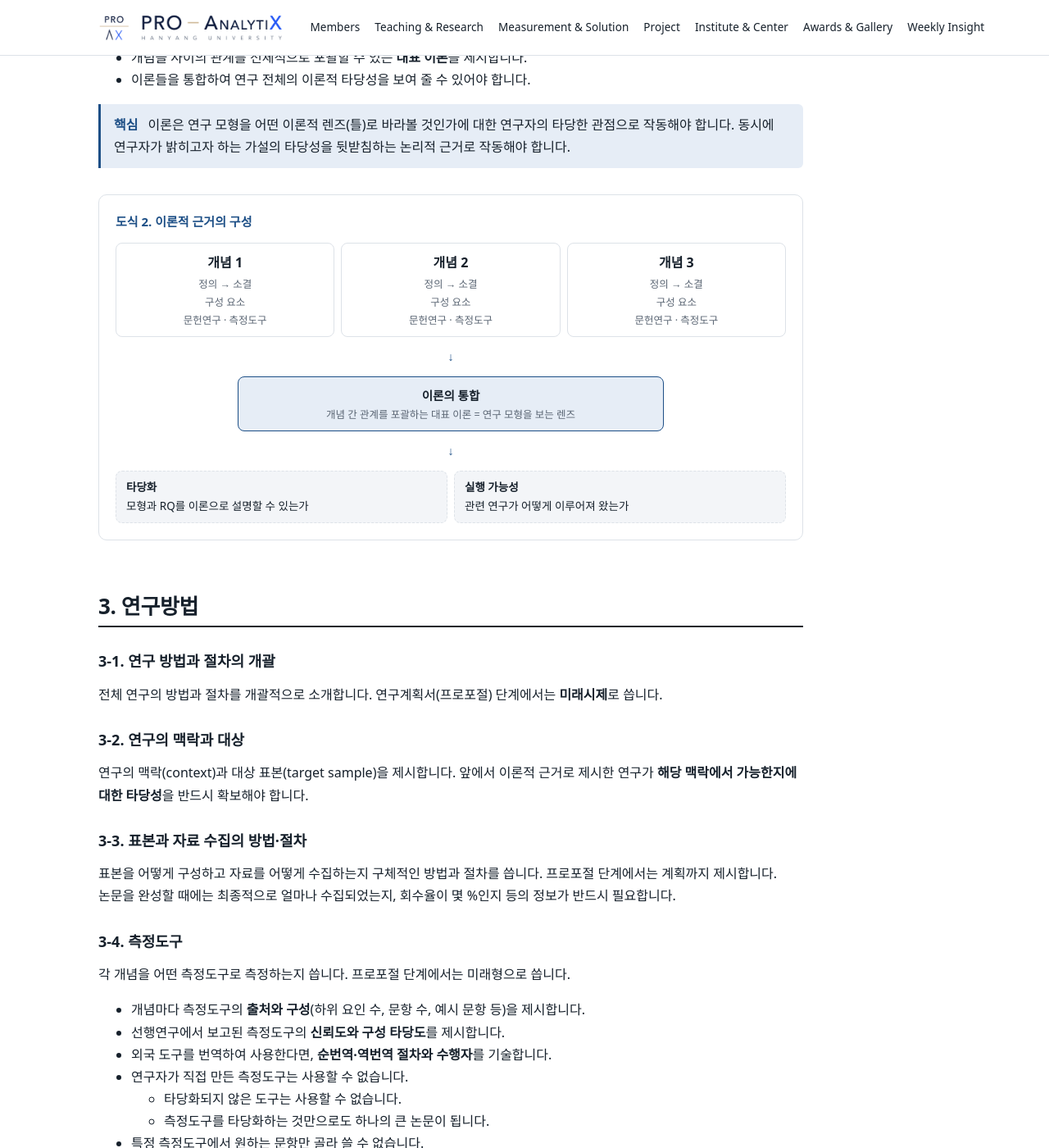
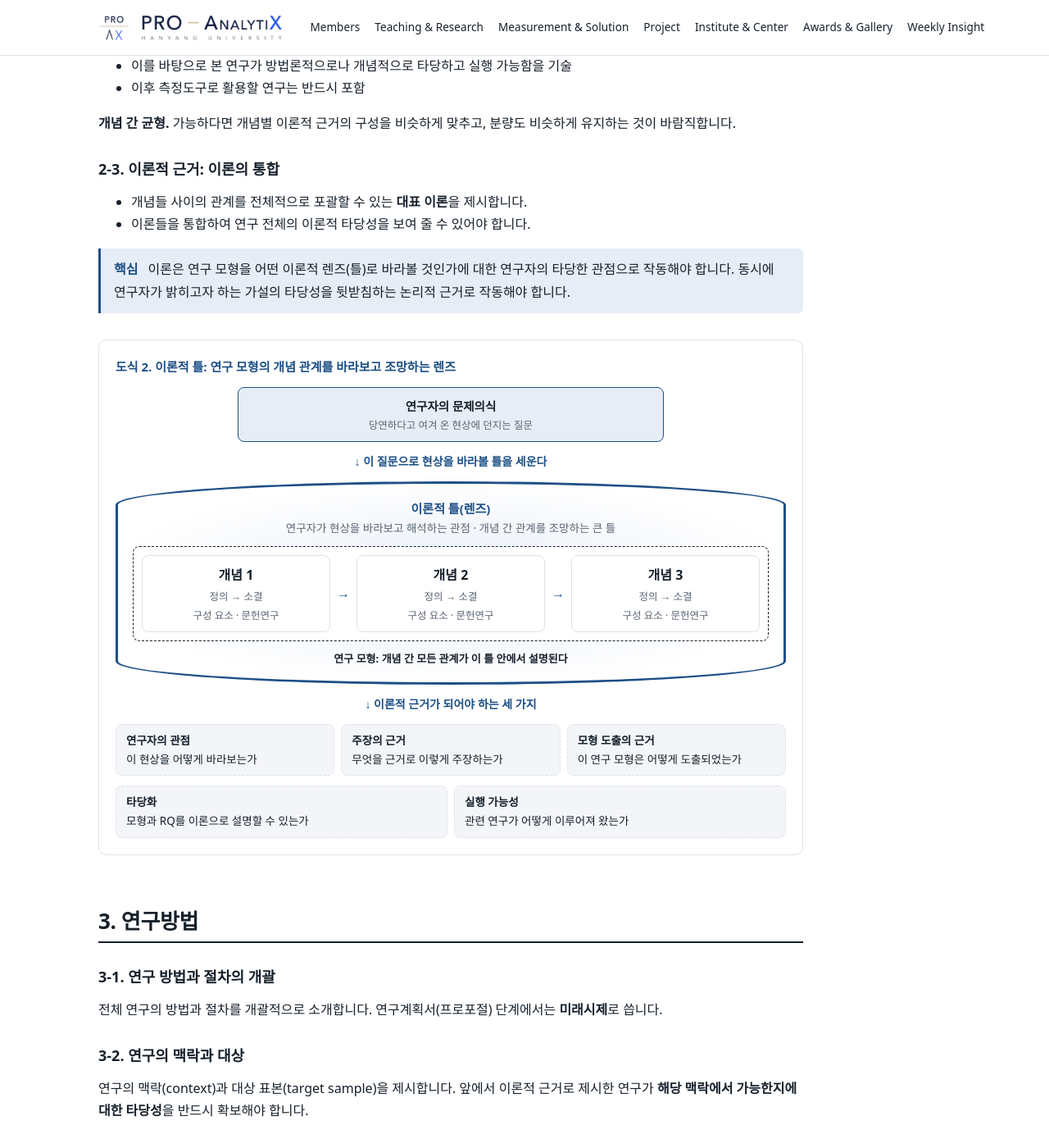
Before and after one commit to drsprolab/drsprolab.github.io, a Jekyll site: the page built from research-help/basics.md, in a window 1280 px wide and 1400 px high, scrolled down 5767 px. Shown: the whole window at 82% size. Built offline with Jekyll 4.4.1, drawn with Linux system fonts in a browser that asks for light colours; some web fonts are replaced; some of the changed text lies outside the part shown.

Commit message:
docs(research-help basics): define theoretical foundation and redraw diagram 2 as a lens over the model
Co-Authored-By: Claude Opus 5.5 <noreply@anthropic.com>

```diff
--- a/assets/css/style.css
+++ b/assets/css/style.css
@@ -2014,5 +2014,19 @@ main.container { overflow-x: clip; }
   .rhb-flowline > .rhb-node:not(:last-child)::after { content: "↓"; right: auto; left: 50%; top: auto; bottom: -20px; transform: translateX(-50%); }
   .rhb-cols { grid-template-columns: minmax(0, 1fr); }
 }
+.rhb-def { margin: 12px 0 20px; padding: 16px 18px; border: 1.5px solid var(--accent); border-radius: 8px; line-height: 1.85; }
+.rhb-def strong { display: block; margin-bottom: 4px; color: var(--accent); }
+.rhb-def b { color: var(--accent); }
+.rhb-lens { position: relative; padding: 18px; border: 3px solid var(--accent); border-radius: 999px / 70px; background: radial-gradient(ellipse at center, var(--accent-soft), transparent 75%); display: grid; gap: 10px; }
+.rhb-lens-label { margin: 0; text-align: center; font-size: 13.5px; color: var(--muted); }
+.rhb-lens-label b { display: block; font-size: 15px; color: var(--accent); }
+.rhb-model { display: grid; grid-template-columns: minmax(0, 1fr) 20px minmax(0, 1fr) 20px minmax(0, 1fr); gap: 6px; align-items: center; padding: 10px; border: 1.5px dashed var(--ink); border-radius: 8px; background: var(--paper); }
+.rhb-model i { font-style: normal; text-align: center; color: var(--accent); font-weight: 700; }
+.rhb-lens-model { margin: 0; text-align: center; font-size: 13px; font-weight: 600; }
+@media (max-width: 640px) {
+  .rhb-lens { border-radius: 24px; }
+  .rhb-model { grid-template-columns: minmax(0, 1fr); }
+  .rhb-model i { transform: rotate(90deg); }
+}
 .rhb-cta { margin-top: 36px; }
 .rhb-cta .rh-btn { display: inline-block; text-decoration: none; }
--- a/research-help/basics.md
+++ b/research-help/basics.md
@@ -171,6 +171,8 @@ lede: 학위논문과 학술논문의 다섯 장, 곧 서론·이론적 근거·
 
 <h2 id="ch2">2. 이론적 근거</h2>
 
+<p class="rhb-def"><strong>이론적 근거란</strong> 연구자가 제기한 문제의식을 바탕으로 제시한 연구 모형을 설득력 있게 타당화하는 근간입니다. 또한 연구자가 이 현상을 어떻게 바라보는지, 그리고 현상을 해석하는 틀이 무엇인지를 제시하는 것입니다. 즉, 이론적 근거는 <b>연구자가 가진 관점</b>, <b>연구자가 주장하는 것에 대한 근거</b>, 그리고 <b>이 연구 모형이 어떻게 도출되었는가에 대한 근거</b>가 되어야 합니다.</p>
+
 이론적 근거(Theoretical Foundation), 곧 이론적 배경과 문헌연구는 다음 두 가지 질문을 염두에 두고 작성해야 합니다.
 
 1. **타당화의 문제**: 연구의 목적에 맞게 연구문제가 설정되어 있고, 전체 연구 모형과 연구의 틀(개념들의 관계와 연구의 총체적 스케치)이 이론적으로 설명 가능한가?
@@ -217,15 +219,26 @@ lede: 학위논문과 학술논문의 다섯 장, 곧 서론·이론적 근거·
 <p class="rhb-rule"><strong>핵심</strong> 이론은 연구 모형을 어떤 이론적 렌즈(틀)로 바라볼 것인가에 대한 연구자의 타당한 관점으로 작동해야 합니다. 동시에 연구자가 밝히고자 하는 가설의 타당성을 뒷받침하는 논리적 근거로 작동해야 합니다.</p>
 
 <figure class="rhb-fig" aria-labelledby="fig2">
-  <figcaption id="fig2">도식 2. 이론적 근거의 구성</figcaption>
-  <div class="rhb-cols">
-    <div class="rhb-col"><b>개념 1</b><span>정의 → 소결</span><span>구성 요소</span><span>문헌연구 · 측정도구</span></div>
-    <div class="rhb-col"><b>개념 2</b><span>정의 → 소결</span><span>구성 요소</span><span>문헌연구 · 측정도구</span></div>
-    <div class="rhb-col"><b>개념 3</b><span>정의 → 소결</span><span>구성 요소</span><span>문헌연구 · 측정도구</span></div>
+  <figcaption id="fig2">도식 2. 이론적 틀: 연구 모형의 개념 관계를 바라보고 조망하는 렌즈</figcaption>
+  <div class="rhb-node rhb-node--wide"><b>연구자의 문제의식</b><span>당연하다고 여겨 온 현상에 던지는 질문</span></div>
+  <div class="rhb-down" aria-hidden="true">↓ 이 질문으로 현상을 바라볼 틀을 세운다</div>
+  <div class="rhb-lens">
+    <p class="rhb-lens-label"><b>이론적 틀(렌즈)</b> 연구자가 현상을 바라보고 해석하는 관점 · 개념 간 관계를 조망하는 큰 틀</p>
+    <div class="rhb-model" aria-label="연구 모형">
+      <div class="rhb-col"><b>개념 1</b><span>정의 → 소결</span><span>구성 요소 · 문헌연구</span></div>
+      <i aria-hidden="true">→</i>
+      <div class="rhb-col"><b>개념 2</b><span>정의 → 소결</span><span>구성 요소 · 문헌연구</span></div>
+      <i aria-hidden="true">→</i>
+      <div class="rhb-col"><b>개념 3</b><span>정의 → 소결</span><span>구성 요소 · 문헌연구</span></div>
+    </div>
+    <p class="rhb-lens-model">연구 모형: 개념 간 모든 관계가 이 틀 안에서 설명된다</p>
   </div>
-  <div class="rhb-down" aria-hidden="true">↓</div>
-  <div class="rhb-node rhb-node--wide"><b>이론의 통합</b><span>개념 간 관계를 포괄하는 대표 이론 = 연구 모형을 보는 렌즈</span></div>
-  <div class="rhb-down" aria-hidden="true">↓</div>
+  <div class="rhb-down" aria-hidden="true">↓ 이론적 근거가 되어야 하는 세 가지</div>
+  <div class="rhb-fig-row">
+    <div class="rhb-chip"><b>연구자의 관점</b> 이 현상을 어떻게 바라보는가</div>
+    <div class="rhb-chip"><b>주장의 근거</b> 무엇을 근거로 이렇게 주장하는가</div>
+    <div class="rhb-chip"><b>모형 도출의 근거</b> 이 연구 모형은 어떻게 도출되었는가</div>
+  </div>
   <div class="rhb-fig-row">
     <div class="rhb-chip"><b>타당화</b> 모형과 RQ를 이론으로 설명할 수 있는가</div>
     <div class="rhb-chip"><b>실행 가능성</b> 관련 연구가 어떻게 이루어져 왔는가</div>
```
